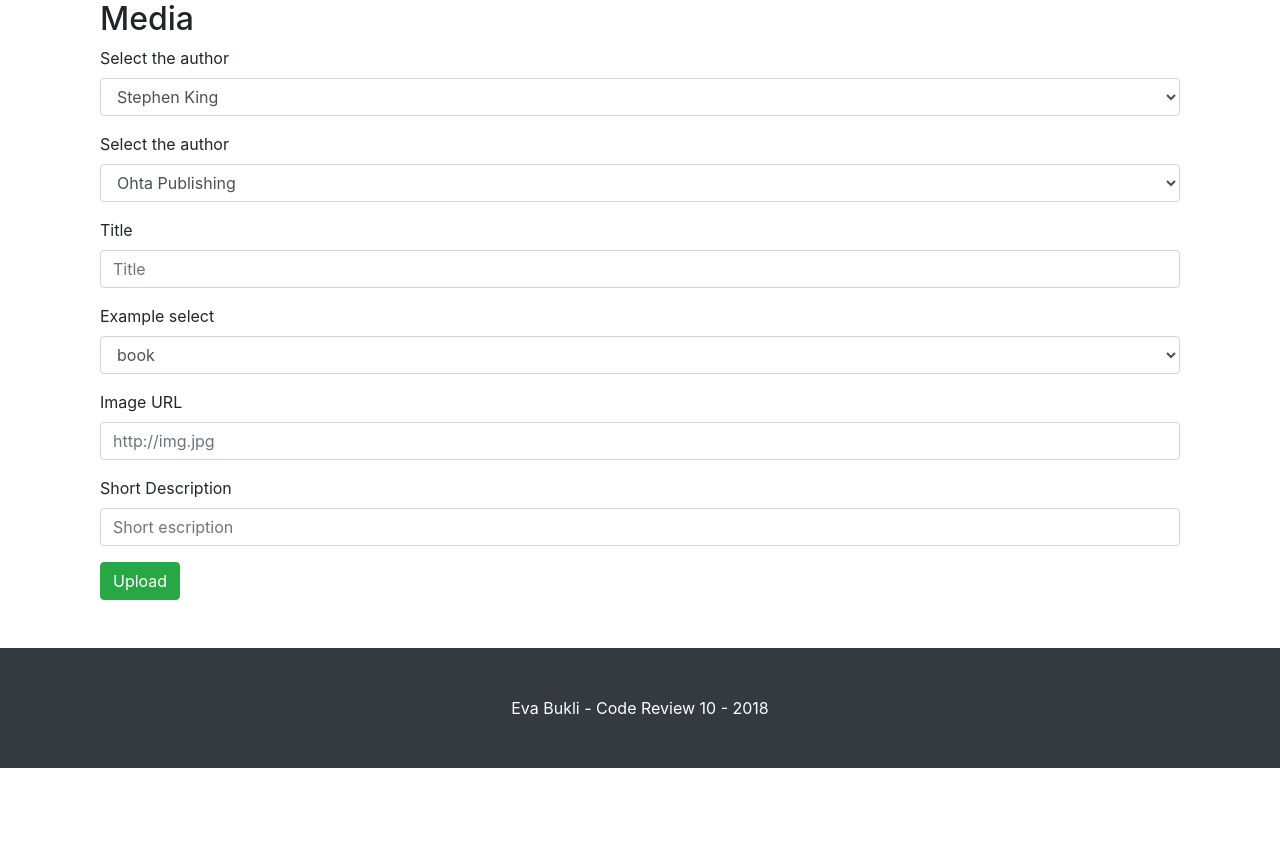
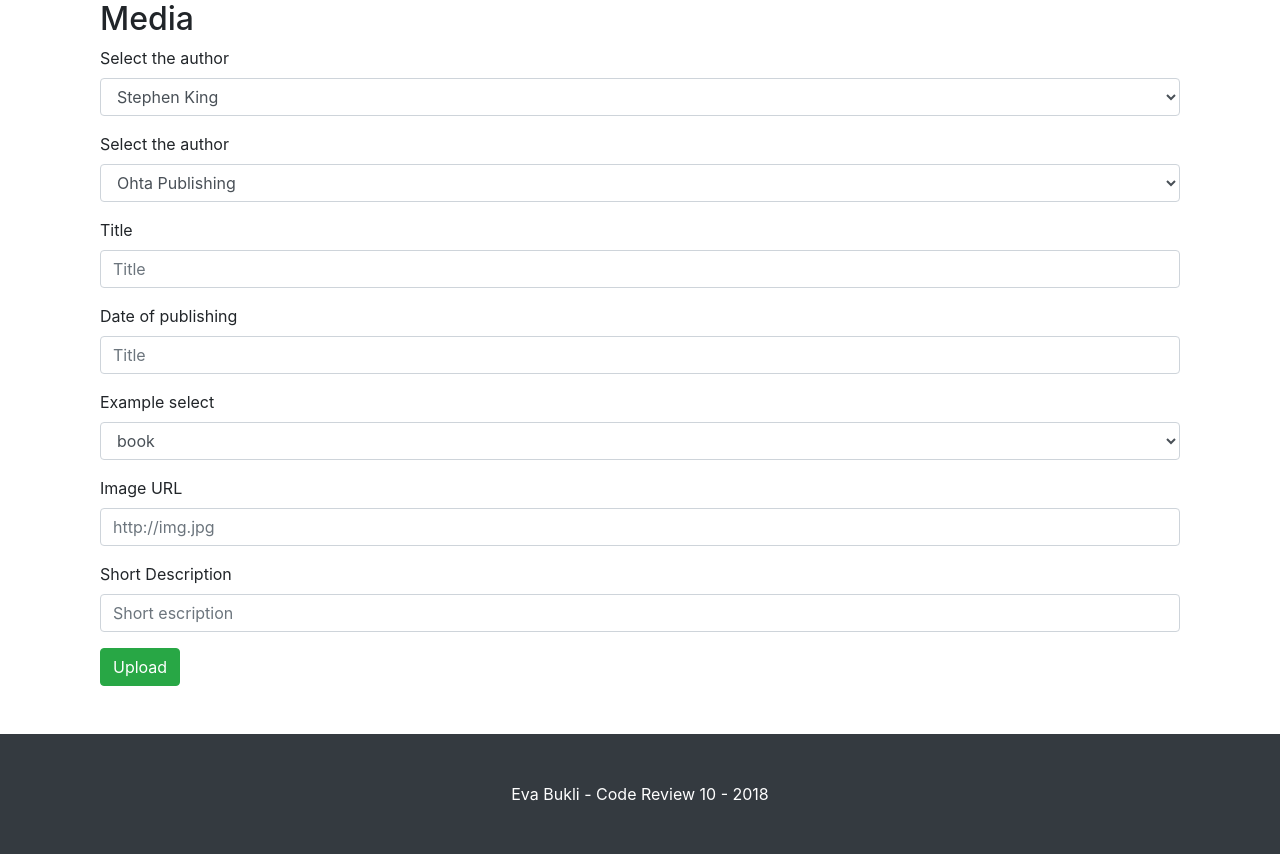
Before and after one commit to eva-bukli/FSWD50_Eva_Bukli_CodeReview10, a PHP site: page /update3.php in a window 1280 px wide. Shown: the part 80-934 px from the top of the page. Before the commit the page ends 848 px from the top, so only its background shows below. Run offline with PHP 8.4, Linux system fonts and the light colour scheme; data comes from the database, SQL or seed files in the repository; some libraries are stand-ins or nearby versions.

Commit message:
last touch

```diff
--- a/change_media.php
+++ b/change_media.php
@@ -3,6 +3,7 @@
             $title = $_POST['title'];
             $img = $_POST['img'];
             $desc = $_POST['desc'];
+            $date = $_POST['date'];
             $typeid = $_POST['typeid'];
             $avai = "available";
             $publish =$_POST['selectp'];
@@ -11,8 +12,8 @@
 
             //$autid = "SELECT author.author_id FROM author WHERE author.first_name = '$fname'";
 
-              $sql = "INSERT INTO media (title,img,short_description,type_id, available,author_id,publish_id)
-              VALUES ('$title', '$img', '$desc', '$typeid', '$avai',$author,$publish)
+              $sql = "INSERT INTO media (title,img,short_description,type_id, available,date, author_id,publish_id)
+              VALUES ('$title', '$img', '$desc', '$typeid', '$avai','$date','$author','$publish')
              ";
               if (mysqli_query($conn, $sql)) {
                  echo "<h2 class='mt-4'>Successfully uploaded</h2>";
@@ -71,8 +72,9 @@
             $desce = $_POST['desce'];
             $typeide = $_POST['typeide'];
             $isbne = $_POST['isbne'];
+            $date = $_POST['date'];
 
-            $sql = "UPDATE media SET title='$titlee', img='$imge', short_description='$desce', type_id='$typeide' WHERE ISBN_code='$isbne'";
+            $sql = "UPDATE media SET title='$titlee', img='$imge', short_description='$desce', date='$date',type_id='$typeide' WHERE ISBN_code='$isbne'";
             if (mysqli_query($conn, $sql)) {
                echo "<h2 class='mt-4'>Successfully updated</h2>";
             } else {
--- a/update3.php
+++ b/update3.php
@@ -41,6 +41,10 @@ include ('change_media.php');
               <input type="text" name="title" class="form-control" id="exampleFormControlInput1" placeholder="Title">
             </div>
             <div class="form-group">
+              <label for="exampleFormControlInput1">Date of publishing</label>
+              <input type="number" name="date" class="form-control" id="exampleFormControlInput1" placeholder="Title">
+            </div>
+            <div class="form-group">
               <label for="exampleFormControlSelect1">Example select</label>
               <select name="typeid" class="form-control" id="exampleFormControlSelect1">
                 <option value="1">book</option>
--- a/update4.php
+++ b/update4.php
@@ -26,6 +26,10 @@ include ('change_media.php');
             <div class="form-group">
               <label for="exampleFormControlInput1">Title</label>
               <input type="text" name="titlee" class="form-control" id="exampleFormControlInput1" placeholder="new title">
+            </div>
+            <div class="form-group">
+              <label for="exampleFormControlInput1">Date of publishing</label>
+              <input type="number" name="date" class="form-control" id="exampleFormControlInput1" placeholder="Title">
             </div>
             <div class="form-group">
               <label for="exampleFormControlSelect1">Select type</label>
```
